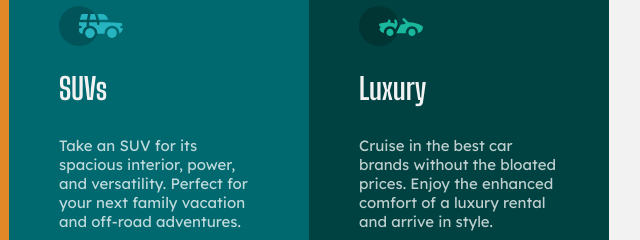
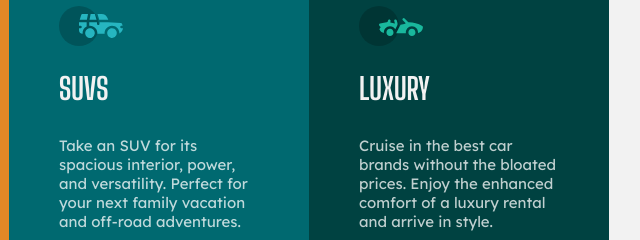
Before and after one commit to davidburany/Frontend-Mentor-3-column-preview-card-component, a plain HTML site: page index.html in a window 1280 px wide. Shown: the part 167-407 px from the top of the page, 481-1121 px from the left. Drawn offline with Linux system fonts and the light colour scheme.

Commit message:
Update index.html

```diff
--- a/index.html
+++ b/index.html
@@ -25,7 +25,7 @@
 
     <div class="SUVs">
       <img src="images/icon-suvs.svg" alt="suvs-img">
-      <h1>SUVs</h1>
+      <h1>SUVS</h1>
       <p>Take an SUV for its spacious interior, power, and versatility. Perfect for your next family vacation
         and off-road adventures.</p>
       <a class='btn-SUVs' href="index.html">Learn More</a>
@@ -33,7 +33,7 @@
 
     <div class="Luxury">
       <img src="images/icon-luxury.svg" alt="luxury-img">
-      <h1>Luxury</h1>
+      <h1>LUXURY</h1>
       <p>Cruise in the best car brands without the bloated prices. Enjoy the enhanced comfort of a luxury
         rental and arrive in style.</p>
       <a class='btn-Luxury' href="index.html">Learn More</a>
```
